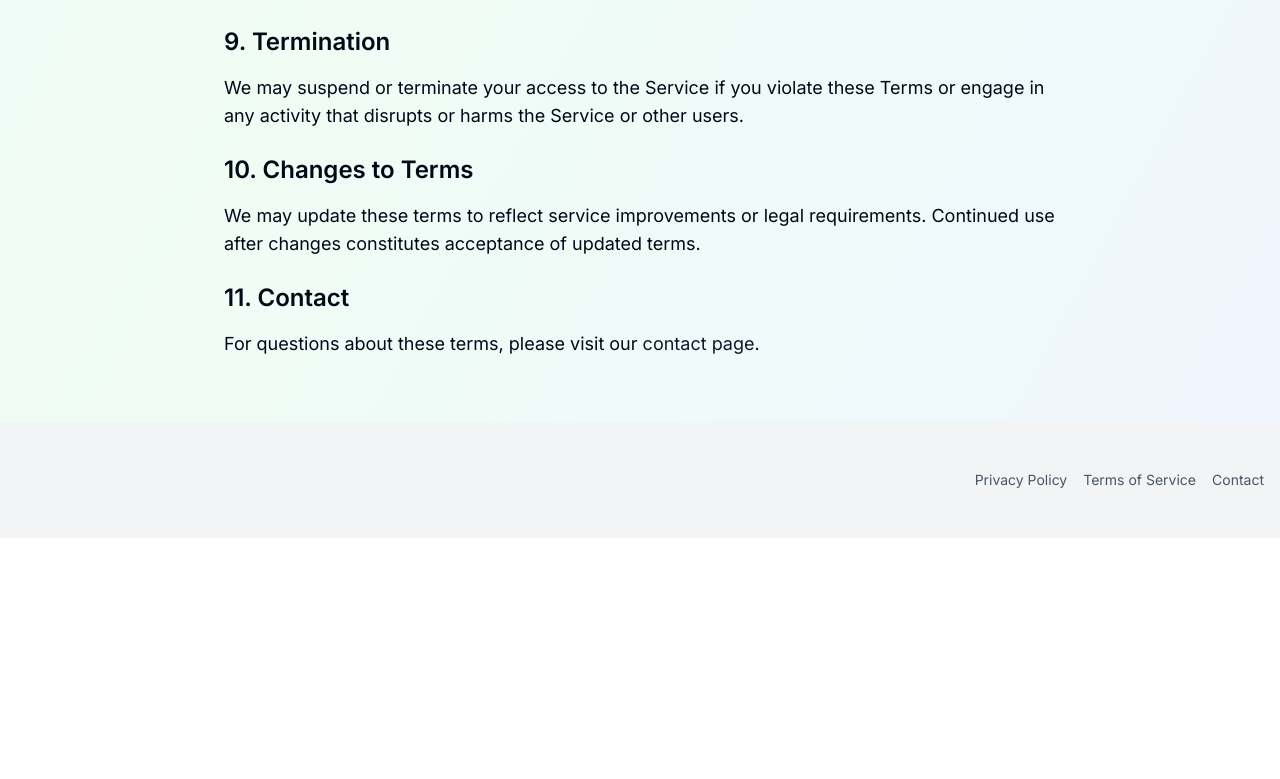
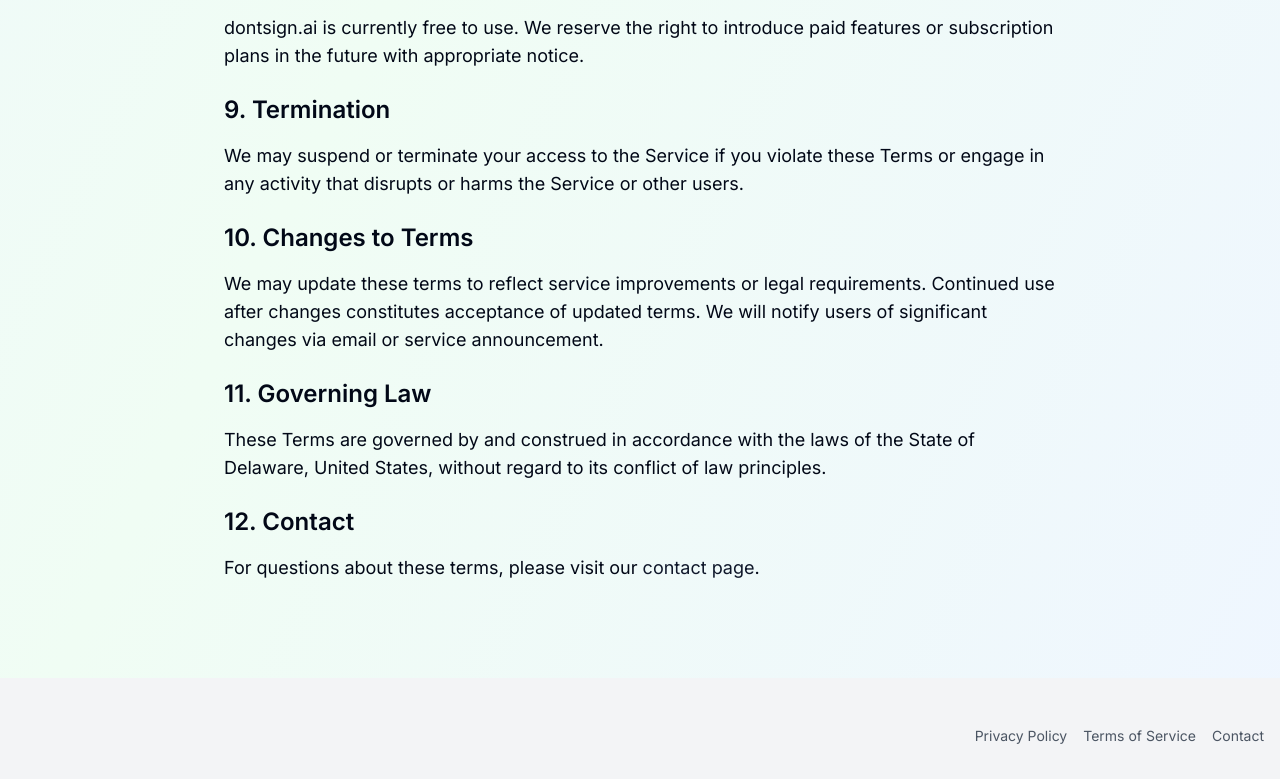
Before and after one commit to morhendos/dontsign, a Next.js app: page /terms in a window 1280 px wide. Shown: the part 1822-2601 px from the top of the page. Before the commit the page ends 2360 px from the top, so only its background shows below. Built offline with nearby package versions, Linux system fonts and the light colour scheme.

Commit message:
feat: improve Terms of Service with comprehensive legal protections
- Maintain clean UI/UX
- Add stronger legal protections
- Include eligibility requirements
- Clarify service limitations
- Improve structure and readability
- Update styling to match design system

```diff
--- a/app/terms/page.tsx
+++ b/app/terms/page.tsx
@@ -7,7 +7,7 @@ export const metadata: Metadata = {
 
 export default function TermsOfService() {
   return (
-    <div className="container mx-auto max-w-4xl">
+    <div className="container mx-auto max-w-4xl py-8">
       <div className="space-y-8">
         <div className="text-center">
           <h1 className="text-4xl font-bold mb-4">Terms of Service</h1>
@@ -56,7 +56,7 @@ export default function TermsOfService() {
               <li>Maintaining the confidentiality of your account credentials</li>
               <li>Using the service only for lawful purposes</li>
             </ul>
-            <p>You must not upload:</p>
+            <p className="mt-4">You must not upload:</p>
             <ul className="list-disc pl-6 space-y-2">
               <li>Documents containing illegal content</li>
               <li>Sensitive or classified information</li>
@@ -81,6 +81,7 @@ export default function TermsOfService() {
                 <a href="/privacy" className="text-primary hover:underline">Privacy Policy</a>
               </li>
               <li>Analysis results are confidential and accessible only to you</li>
+              <li>We implement industry-standard security measures to protect your data</li>
             </ul>
           </div>
 
@@ -114,12 +115,21 @@ export default function TermsOfService() {
             <h2 className="text-2xl font-semibold">10. Changes to Terms</h2>
             <p>
               We may update these terms to reflect service improvements or legal requirements.
-              Continued use after changes constitutes acceptance of updated terms.
+              Continued use after changes constitutes acceptance of updated terms. We will notify
+              users of significant changes via email or service announcement.
             </p>
           </div>
 
           <div className="space-y-4">
-            <h2 className="text-2xl font-semibold">11. Contact</h2>
+            <h2 className="text-2xl font-semibold">11. Governing Law</h2>
+            <p>
+              These Terms are governed by and construed in accordance with the laws of the State of
+              Delaware, United States, without regard to its conflict of law principles.
+            </p>
+          </div>
+
+          <div className="space-y-4">
+            <h2 className="text-2xl font-semibold">12. Contact</h2>
             <p>
               For questions about these terms, please visit our{" "}
               <a href="/contact" className="text-primary hover:underline">contact page</a>.
```
